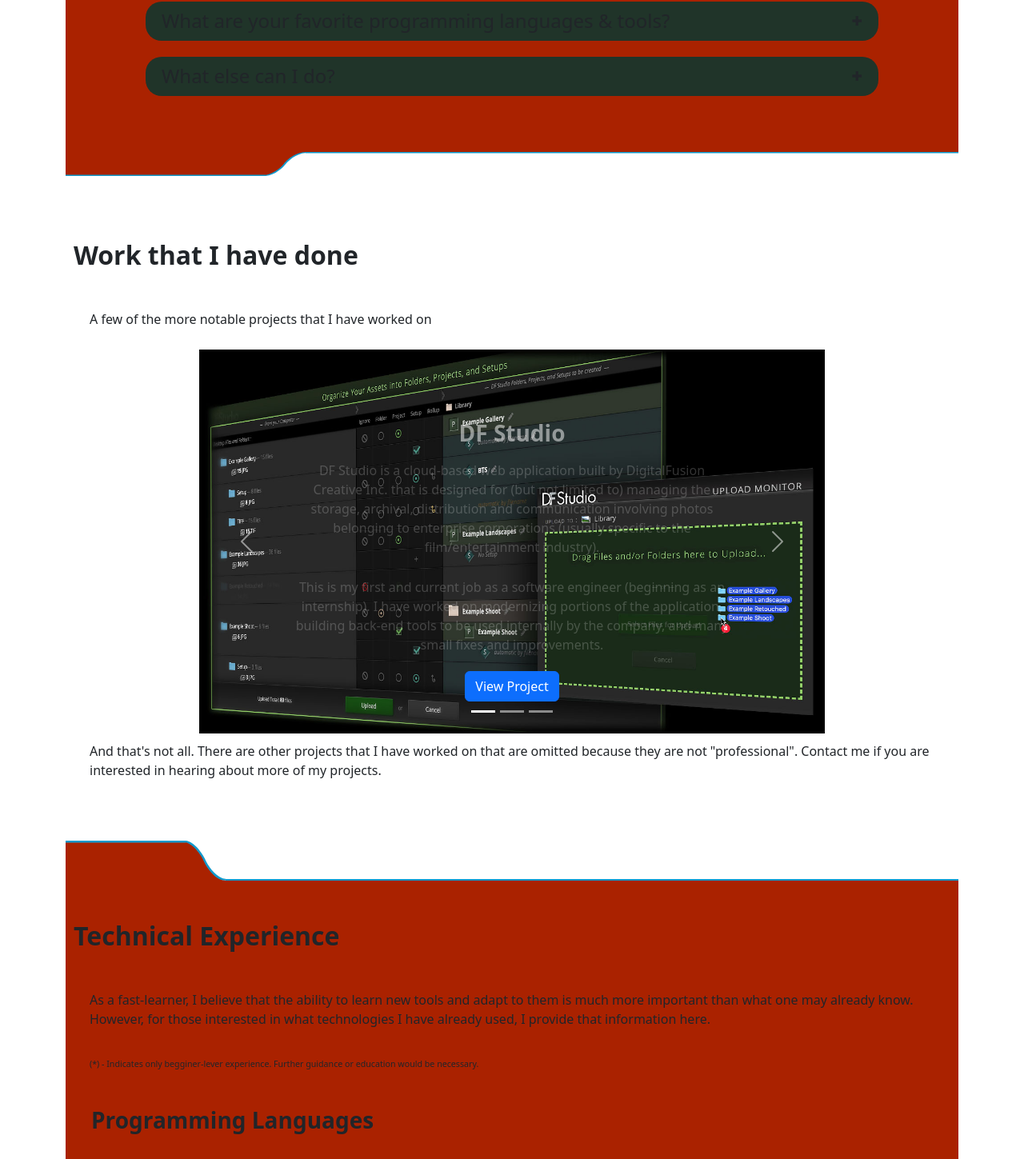
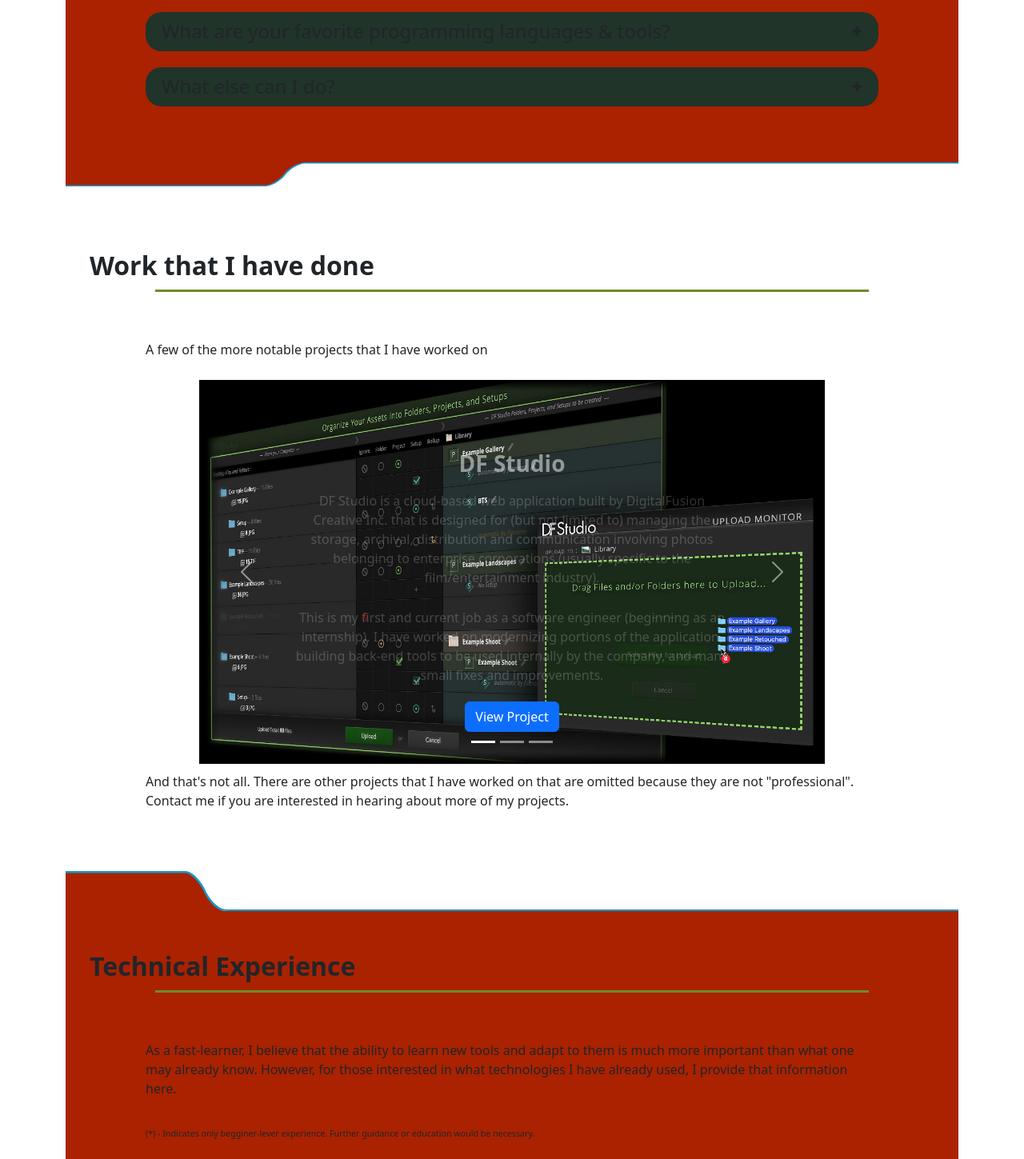
Before and after one commit to gtiersma/gtiersma.github.io, a Vue app: page / in a window 1280 px wide. Shown: the part 1190-2639 px from the top of the page at 80% size. Built offline with nearby package versions, Linux system fonts and the light colour scheme; what vue-tippy would draw is missing.

Commit message:
More minor fixes
- Created the VueBr component (that way we can have more flexibility over just using a <br>)

- The SizeWatcher was not needed in the <background> component. 100vw is used in its place.

- Many adjustments to padding

```diff
--- a/src/App.vue
+++ b/src/App.vue
@@ -14,7 +14,7 @@
     </li>
   </ul>
 
-  <background :page-width="widthWatcher"/>
+  <background/>
   <title-area/>
 
   <div class="container" ref="container">
--- a/src/assets/main.css
+++ b/src/assets/main.css
@@ -6,16 +6,16 @@
 
 h2 {
   font-weight: bold;
-  padding: 30px 10px;
+  padding: 30px 0 0 30px;
 }
 
 h3 {
   font-weight: bold;
-  padding: 20px 20px;
+  padding: 20px 0 0 50px;
 }
 
 p {
-  padding: 10px 30px;
+  padding: 10px 100px;
 }
 
 .far-far-back {
--- a/src/components/Background.vue
+++ b/src/components/Background.vue
@@ -14,7 +14,6 @@
     >
       <rect
         v-for="y in group"
-        :width="pageWidth?.width.value"
         :height="LINE_HEIGHT"
         :y="y"
       />
@@ -26,10 +25,6 @@
 import { SizeWatcher } from '@/SizeWatcher';
 import gsap from 'gsap';
 import { computed, onMounted, ref, type ComputedRef, type Ref, watch, nextTick } from 'vue';
-
-const props = defineProps({
-  pageWidth: SizeWatcher
-})
 
 const LINE_SPACING: number = 10
 const LINE_HEIGHT: number = 10
@@ -127,7 +122,7 @@
 }
 
 rect {
-  width: 100%;
+  width: 100vw;
   color: lightgray;
 }
 </style>
--- a/src/components/FaqArea.vue
+++ b/src/components/FaqArea.vue
@@ -1,6 +1,8 @@
 <template>
   <divided-section :page-width="props.pageWidth">
     <h2>About Me</h2>
+
+    <vue-br/>
 
     <vue-faq question="Who are you?" :id="1">
       <p>
--- a/src/components/ProjectArea.vue
+++ b/src/components/ProjectArea.vue
@@ -1,6 +1,8 @@
 <template>
   <div id="project-area">
     <h2>Work that I have done</h2>
+
+    <vue-br/>
 
     <p>A few of the more notable projects that I have worked on</p>
 
--- a/src/components/SkillArea.vue
+++ b/src/components/SkillArea.vue
@@ -1,6 +1,8 @@
 <template>
   <divided-section :page-width="props.pageWidth">
     <h2>Technical Experience</h2>
+
+    <vue-br/>
 
     <p>As a fast-learner, I believe that the ability to learn new tools
     and adapt to them is much more important than what one may already know.
--- /dev/null
+++ b/src/components/VueBr.vue
@@ -0,0 +1,22 @@
+<template>
+  <svg>
+    <rect width="100%" height="3px"/>
+  </svg>
+</template>
+
+<script setup lang="ts">
+</script>
+
+<style scoped>
+svg {
+  display: block;
+  width: 80%;
+  height: 3px;
+  margin: 10px auto 50px auto;
+}
+
+rect {
+  display: block;
+  fill: olivedrab;
+}
+</style>
--- a/src/components/VueSkills.vue
+++ b/src/components/VueSkills.vue
@@ -1,7 +1,8 @@
 <template>
   <div class="container">
+    <vue-br/>
+
     <h3>{{ title }}</h3>
-    <br/>
 
     <div class="body">
       <div class="card far-front" v-for="skill in skills">
@@ -50,7 +51,7 @@
   display: flex;
   flex-wrap: wrap;
   justify-content: space-around;
-  padding-bottom: 100px;
+  padding: 0 100px 100px;
 }
 
 .card {
--- a/src/main.ts
+++ b/src/main.ts
@@ -21,6 +21,7 @@
 import VueFaq from './components/VueFaq.vue'
 import VueSkills from './components/VueSkills.vue'
 
+import VueBr from './components/VueBr.vue'
 import Background from './components/Background.vue'
 import DividedSection from './components/DividedSection.vue'
 import TitleBackground from './components/TitleBackground.vue'
@@ -30,6 +31,7 @@
   .component("FaIcon", FontAwesomeIcon)
   .component("VueFaq", VueFaq)
   .component("VueSkills", VueSkills)
+  .component("VueBr", VueBr)
   .component("Background", Background)
   .component("DividedSection", DividedSection)
   .component("TitleBackground", TitleBackground)
```
